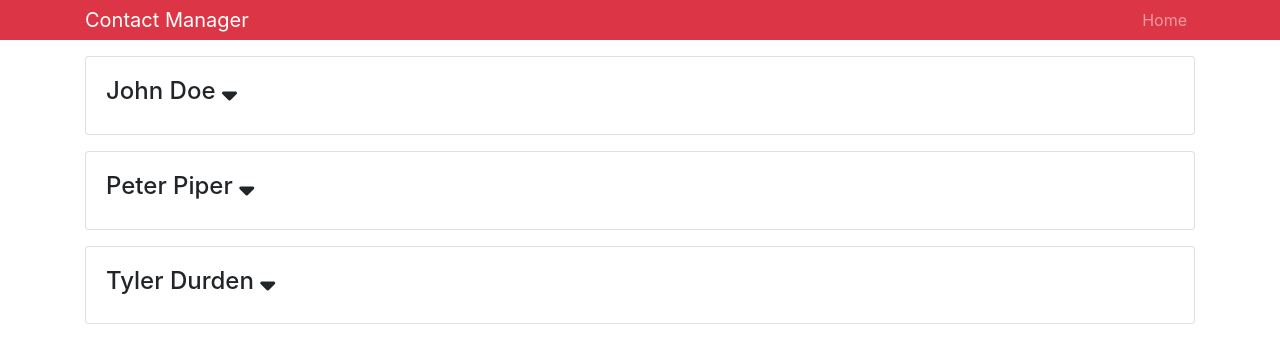
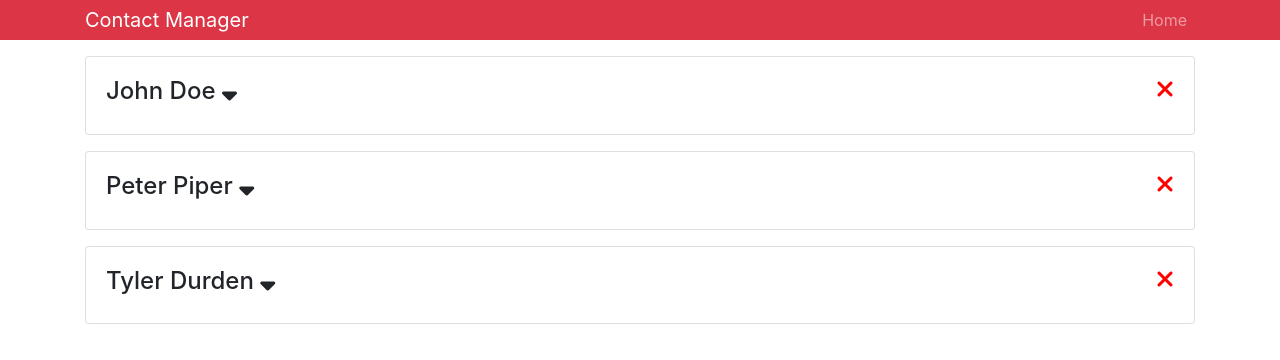
Before and after one commit to burritoOverflow/Contacts-React-Example, a React (Create React App) app: page / in a window 1280 px wide. Shown: the top 360 px of the page. Built offline with nearby package versions, Linux system fonts and the light colour scheme.

Commit message:
contact deletion added to contacts component

```diff
--- a/src/components/Contact.js
+++ b/src/components/Contact.js
@@ -3,7 +3,8 @@
 
 class Contact extends Component {
   static propTypes = {
-    contact: PropTypes.object.isRequired
+    contact: PropTypes.object.isRequired,
+    deleteClickHandler: PropTypes.func.isRequired
   };
 
   state = {
@@ -11,10 +12,15 @@
   };
 
   // toggle the state on click
-  handleClick = () => {
+  handleShowClick = () => {
     this.setState({
       showContactInfo: !this.state.showContactInfo
     });
+  };
+
+  // function is passed from parent component
+  handleDeleteClick = () => {
+    this.props.deleteClickHandler();
   };
 
   render() {
@@ -24,7 +30,17 @@
     return (
       <div className="card card-body mb-3">
         <h4>
-          {name} <i onClick={this.handleClick} className="fas fa-sort-down" />
+          {name}{" "}
+          <i
+            onClick={this.handleShowClick}
+            className="fas fa-sort-down"
+            style={{ cursor: "pointer" }}
+          />
+          <i
+            className="fas fa-times"
+            style={{ cursor: "pointer", float: "right", color: "red" }}
+            onClick={this.handleDeleteClick}
+          />
         </h4>
         {showContactInfo ? (
           <ul className="list-group">
--- a/src/components/Contacts.js
+++ b/src/components/Contacts.js
@@ -25,12 +25,26 @@
     ]
   };
 
+  // remove the contact from the state
+  // note this function is passed to the child contact component as props
+  deleteContact = id => {
+    const { contacts } = this.state;
+    const filteredContacts = contacts.filter(contact => contact.id !== id);
+    this.setState({
+      contacts: filteredContacts
+    });
+  };
+
   render() {
     const { contacts } = this.state;
     return (
       <>
         {contacts.map(contact => (
-          <Contact key={contact.id} contact={contact} />
+          <Contact
+            key={contact.id}
+            contact={contact}
+            deleteClickHandler={this.deleteContact.bind(this, contact.id)}
+          />
         ))}
       </>
     );
```
